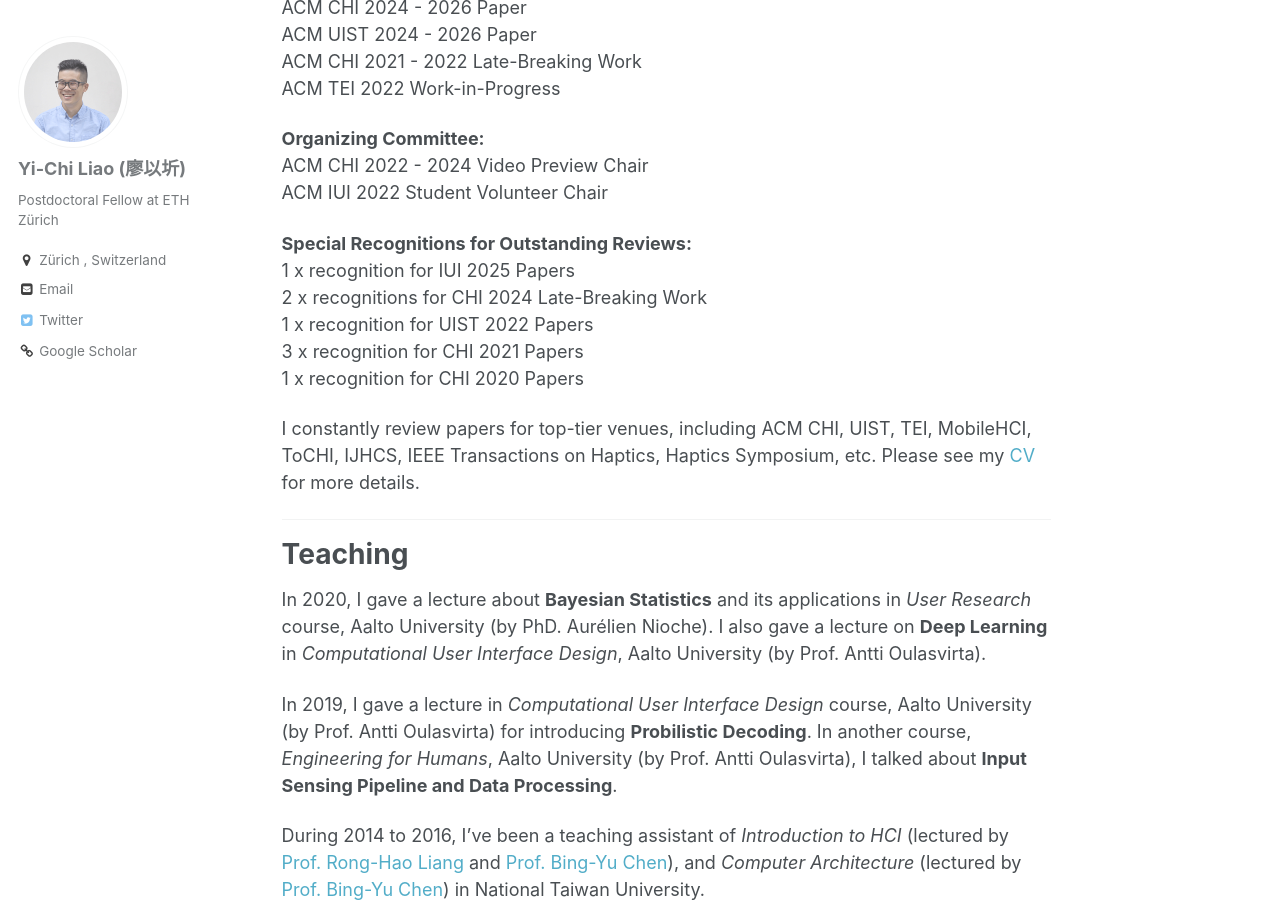
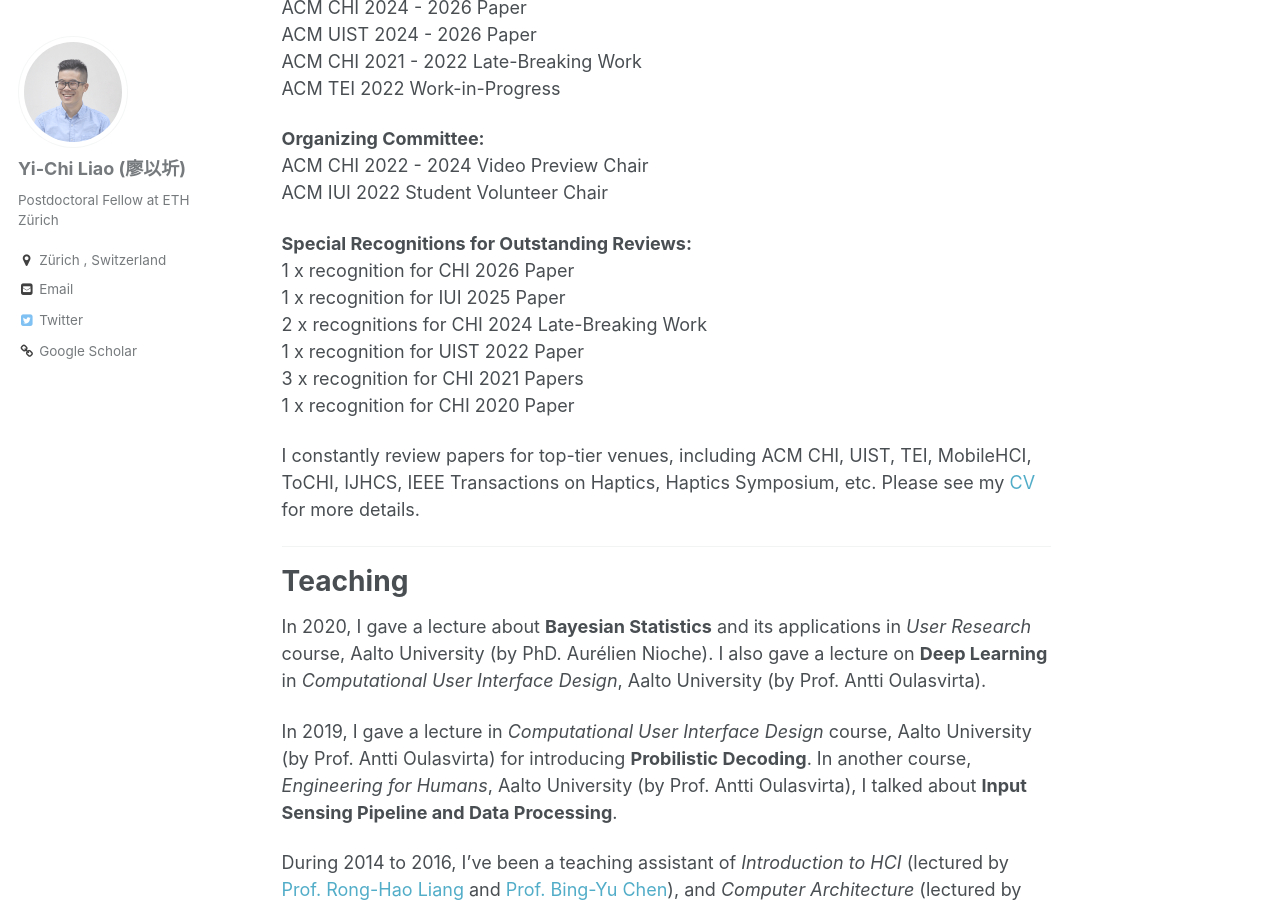
Before and after one commit to yichiliao/yichiliao.github.io, a Jekyll site: the page built from _pages/about.md, in a window 1280 px wide and 900 px high, scrolled down 8169 px. Built offline with Jekyll 4.4.1, drawn with Linux system fonts in a browser that asks for light colours.

Commit message:
updating about

```diff
--- a/_pages/about.md
+++ b/_pages/about.md
@@ -149,11 +149,12 @@
 ACM IUI 2022 Student Volunteer Chair<br>
 
 **Special Recognitions for Outstanding Reviews:** <br>
-1 x recognition for IUI 2025 Papers <br>
+1 x recognition for CHI 2026 Paper <br>
+1 x recognition for IUI 2025 Paper <br>
 2 x recognitions for CHI 2024 Late-Breaking Work <br>
-1 x recognition for UIST 2022 Papers <br>
+1 x recognition for UIST 2022 Paper <br>
 3 x recognition for CHI 2021 Papers <br>
-1 x recognition for CHI 2020 Papers <br>
+1 x recognition for CHI 2020 Paper <br>
 
 I constantly review papers for top-tier venues, including ACM CHI, UIST, TEI, MobileHCI, ToCHI, IJHCS, IEEE Transactions on Haptics, Haptics Symposium, etc. Please see my [CV](https://yichiliao.com/files/YiChi_Liao.pdf) for more details.
 <br>
```
